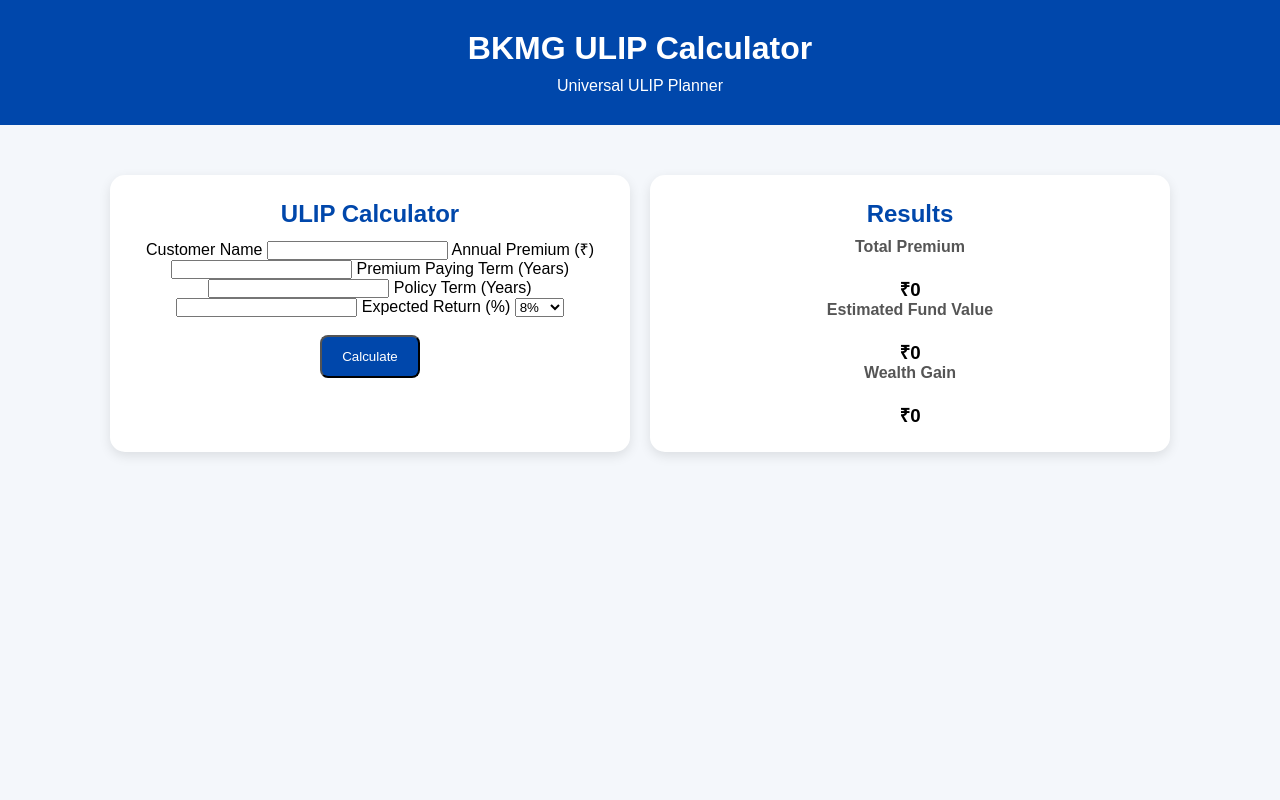
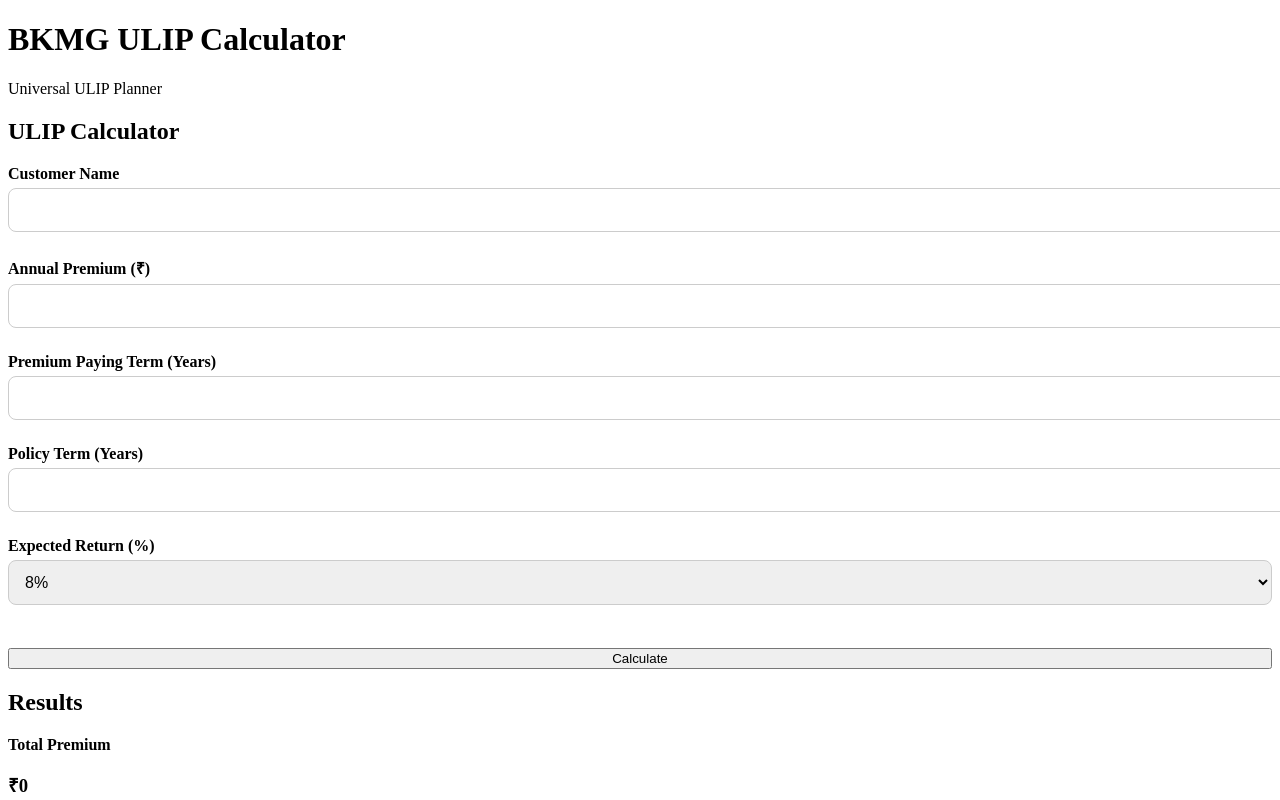
Before and after one commit to BKMG03/bkmgcalculator, a plain HTML site: page ulip.html in a window 1280 px wide. Shown: the top 800 px of the page. Drawn offline with Linux system fonts and the light colour scheme.

Commit message:
Refactor CSS styles and add new input/button styles

```diff
--- a/style.css
+++ b/style.css
@@ -1,67 +1,20 @@
-*{
-    margin:0;
-    padding:0;
-    box-sizing:border-box;
-    font-family:Arial,sans-serif;
+label{
+    display:block;
+    margin-top:15px;
+    margin-bottom:5px;
+    font-weight:bold;
 }
 
-body{
-    background:#f4f7fb;
+input,select{
+    width:100%;
+    padding:12px;
+    border:1px solid #ccc;
+    border-radius:8px;
+    margin-bottom:10px;
+    font-size:16px;
 }
 
-.header{
-    background:#0047AB;
-    color:white;
-    text-align:center;
-    padding:30px 20px;
+button{
+    width:100%;
+    margin-top:15px;
 }
-
-.header h1{
-    font-size:32px;
-    margin-bottom:10px;
-}
-
-.container{
-    max-width:1100px;
-    margin:30px auto;
-    display:grid;
-    grid-template-columns:repeat(auto-fit,minmax(280px,1fr));
-    gap:20px;
-    padding:20px;
-}
-
-.card{
-    background:white;
-    border-radius:15px;
-    padding:25px;
-    text-align:center;
-    box-shadow:0 4px 12px rgba(0,0,0,.1);
-}
-
-.card h2{
-    color:#0047AB;
-    margin-bottom:10px;
-}
-
-.card p{
-    color:#555;
-    margin-bottom:20px;
-}
-
-.btn{
-    display:inline-block;
-    background:#0047AB;
-    color:white;
-    text-decoration:none;
-    padding:12px 20px;
-    border-radius:8px;
-}
-
-.btn:hover{
-    background:#00357d;
-}
-
-.disabled{
-    background:#888;
-    cursor:not-allowed;
-}
```
